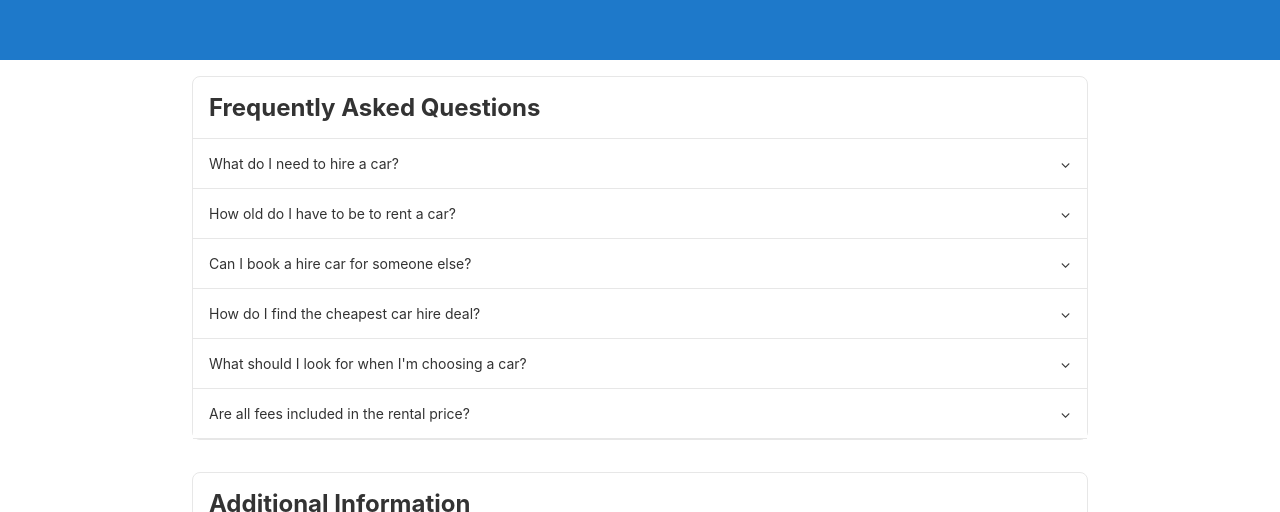
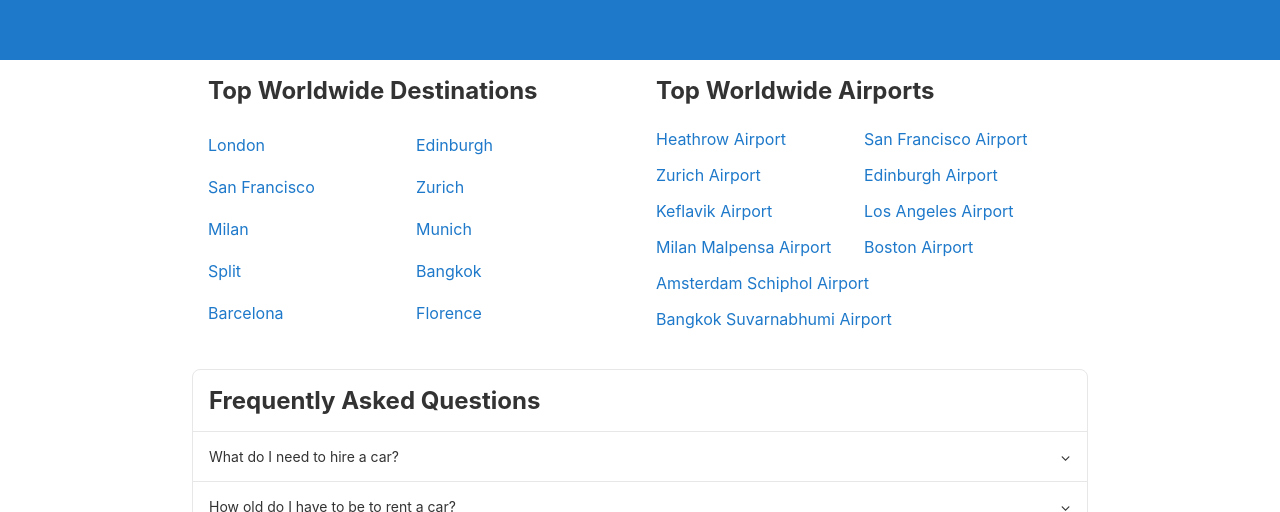
Before and after one commit to abhijeet-saxena/rentalcars, a React (Create React App) app: page / in a window 1280 px wide. Shown: the part 288-800 px from the top of the page. Built offline with nearby package versions, Linux system fonts and the light colour scheme.

Commit message:
feat(app): Tpo section

```diff
--- a/src/components/Main/index.js
+++ b/src/components/Main/index.js
@@ -3,10 +3,12 @@ import React from 'react';
 import { MainContainer } from './styles';
 import AdditionalInfo from './sections/additional-info';
 import FAQ from './sections/faq';
+import TopSection from './sections/top-section';
 
 const Main = () => {
     return (
         <MainContainer>
+            <TopSection />
             <FAQ></FAQ>
             <AdditionalInfo></AdditionalInfo>
         </MainContainer>
--- /dev/null
+++ b/src/components/Main/sections/top-section.js
@@ -0,0 +1,38 @@
+/* eslint-disable jsx-a11y/anchor-is-valid */
+import React from 'react';
+import { TopSectionContainer } from '../styles';
+
+const TopSection = () => {
+    return (
+        <TopSectionContainer>
+            <div>
+                <h2>Top Worldwide Destinations</h2>
+                <a href="#">London</a>
+                <a href="#">Edinburgh</a>
+                <a href="#">San Francisco</a>
+                <a href="#">Zurich</a>
+                <a href="#">Milan</a>
+                <a href="#">Munich</a>
+                <a href="#">Split</a>
+                <a href="#">Bangkok</a>
+                <a href="#">Barcelona</a>
+                <a href="#">Florence</a>
+            </div>
+            <div>
+                <h2>Top Worldwide Airports</h2>
+                <a href="#">Heathrow Airport</a>
+                <a href="#">San Francisco Airport</a>
+                <a href="#">Zurich Airport</a>
+                <a href="#">Edinburgh Airport</a>
+                <a href="#">Keflavik Airport</a>
+                <a href="#">Los Angeles Airport</a>
+                <a href="#">Milan Malpensa Airport</a>
+                <a href="#">Boston Airport</a>
+                <a href="#">Amsterdam Schiphol Airport</a>
+                <a href="#">Bangkok Suvarnabhumi Airport</a>
+            </div>
+        </TopSectionContainer>
+    );
+};
+
+export default TopSection;
--- a/src/components/Main/styles.js
+++ b/src/components/Main/styles.js
@@ -6,6 +6,37 @@ export const MainContainer = styled(Flex)`
     margin: 0 auto;
     @media (min-width: 768px) {
         width: 70vw;
+    }
+`;
+
+export const TopSectionContainer = styled(Flex)`
+    > div {
+        flex: 0 0 50%;
+        padding: 1rem;
+        display: flex;
+        flex-wrap: wrap;
+        > h2 {
+            flex: 0 0 100%;
+            margin-bottom: 1rem;
+            @media (max-width: 768px) {
+                font-size: 20px;
+            }
+        }
+        > a {
+            min-width: 50%;
+            margin: 8px 0;
+            color: ${colors.primaryBlue};
+            text-decoration: none;
+            &:hover {
+                text-decoration: underline;
+            }
+            @media (max-width: 768px) {
+                min-width: 50%;
+            }
+        }
+    }
+    @media (max-width: 1000px) {
+        flex-direction: column;
     }
 `;
 
```
